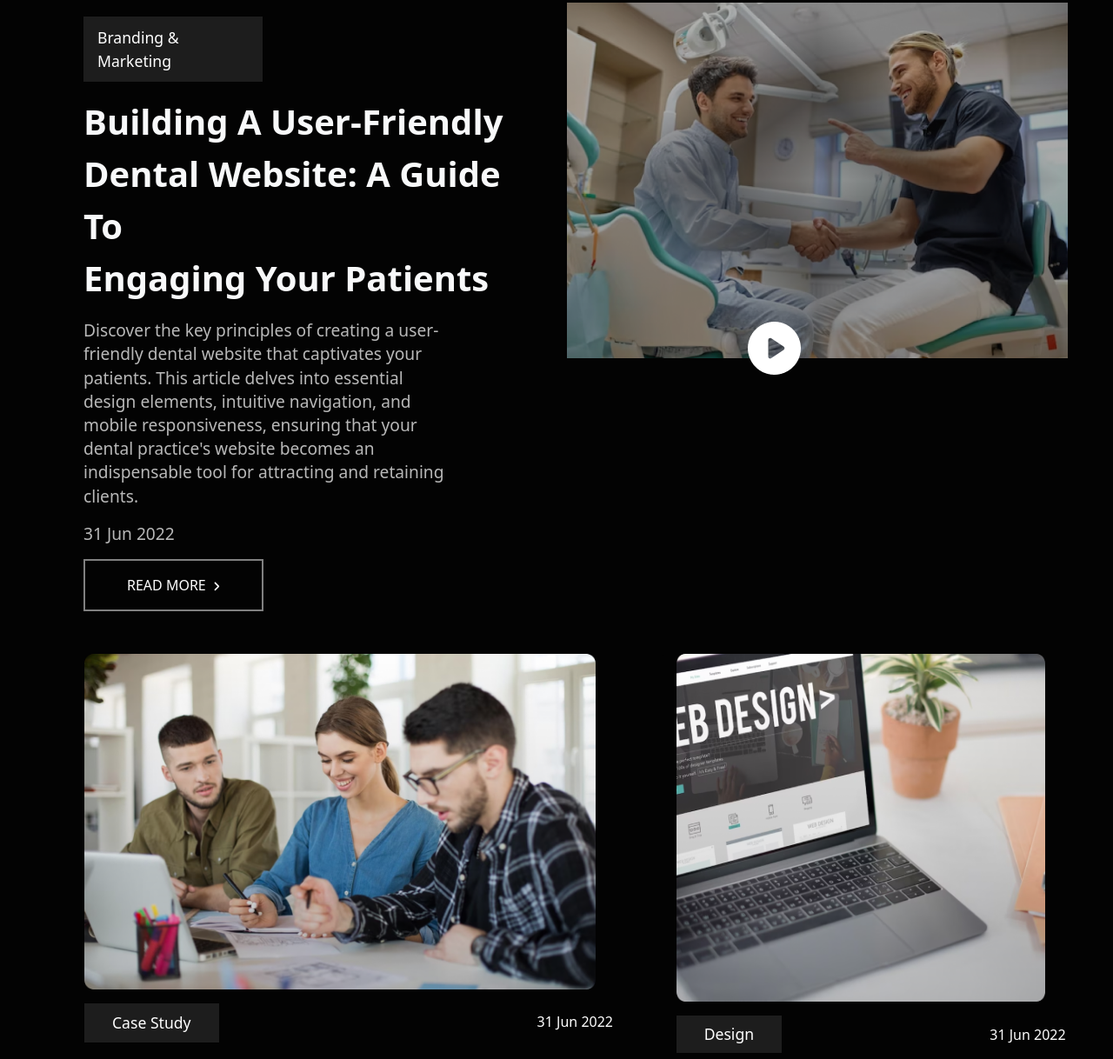
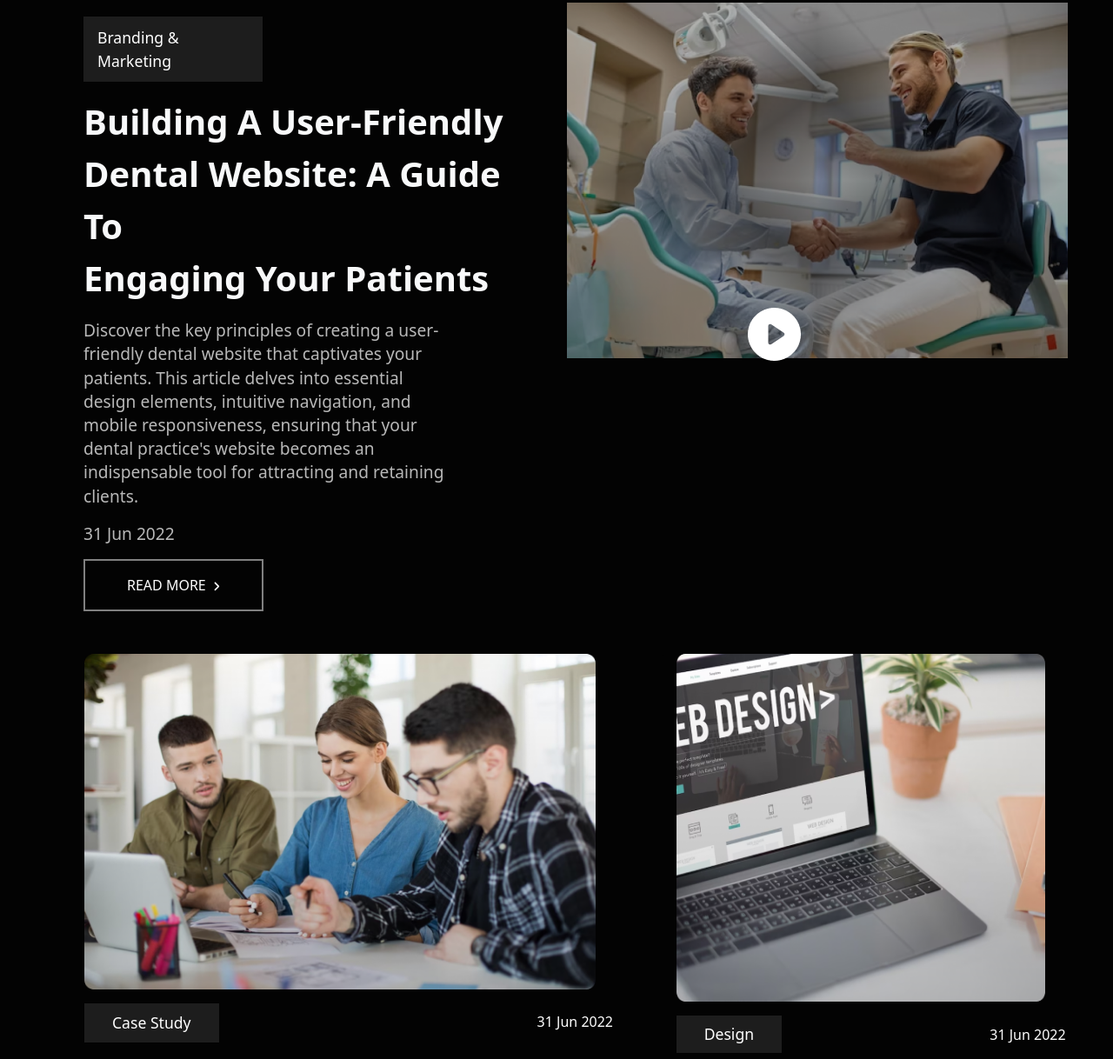
Before and after one commit to Mahbubrm/Web-Developer., a plain HTML site: page Blogs.html in a window 1280 px wide. Shown: the part 810-2028 px from the top of the page at 87% size. Drawn offline with nearby package versions, Linux system fonts and the light colour scheme.

Commit message:
Update Blogs.html

```diff
--- a/Blogs.html
+++ b/Blogs.html
@@ -70,7 +70,7 @@
           </div>
       <div class="col-md-6">
         <div >
-          <img src="Image/Outline play.png" alt="" style="position: absolute; bottom: -28rem; right: 22rem; z-index: 9;  ">
+          <img src="Image/Outline play.png" alt="" style="position: absolute; bottom: -27rem; right: 22rem; z-index: 9;  ">
             <img src="Image/video-play.png" alt="" style="position: relative; width: 36rem; margin: 5rem 7rem 0rem 0rem;">
         </div>
       </div>
```
